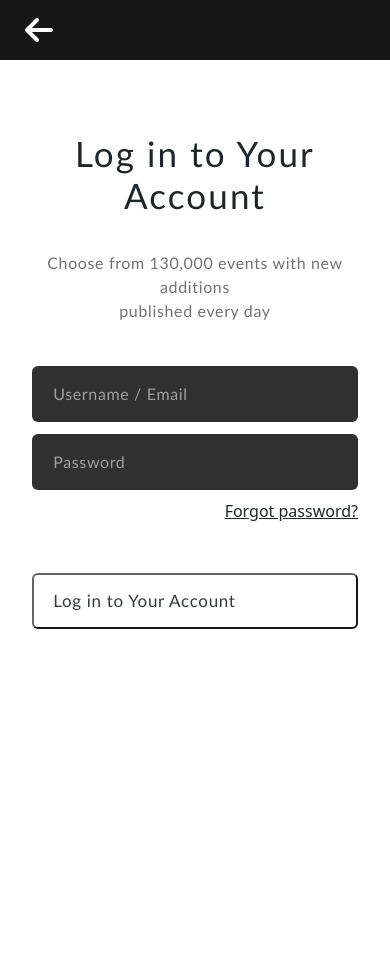
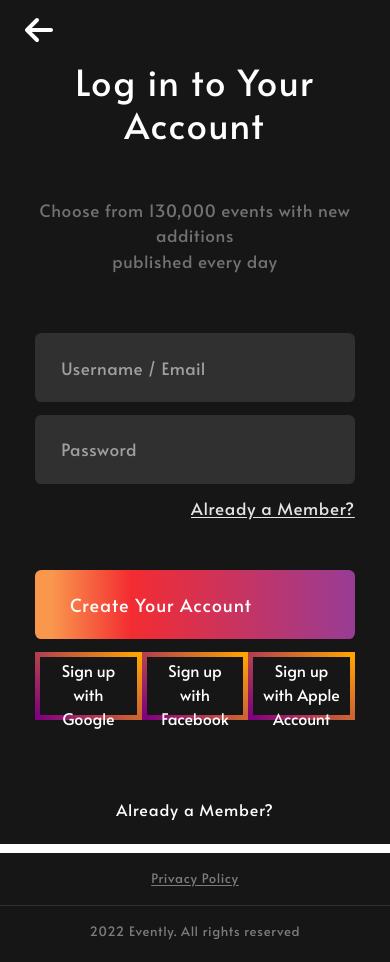
Before and after one commit to FakeTicTac/Eventy-Vue, a Vue app in the folder eventy-vue/: page /login in a window 390 px wide. Before the commit the page ends 844 px from the top, so only its background shows below. Built offline with nearby package versions, Linux system fonts and the light colour scheme.

Commit message:
Mobile SignUp & Login Page Design

```diff
--- a/eventy-vue/src/components/Footer.vue
+++ b/eventy-vue/src/components/Footer.vue
@@ -1,12 +1,12 @@
 
 <template>
 
-  <div class="footer__container">
-    <div class="footer__menu-items">
+  <div class="footer-container">
+    <div class="menu-items">
       <span>Privacy Policy</span>
-      <hr class="footer__menu-delimiter" />
+      <hr class="delimiter" />
     </div>
-    <div class="footer__copyright">
+    <div class="copyright">
       <span>2022 Evently. All rights reserved</span>
     </div>
   </div>
@@ -25,7 +25,7 @@
 
   @import "@/assets/css/variables.css";
 
-  .footer__container {
+  .footer-container {
     display: flex;
     flex-direction: row;
     justify-content: space-between;
@@ -36,55 +36,53 @@
     letter-spacing: var(--base-letter-spacing);
   }
 
-  .footer__menu-delimiter {
+  .delimiter {
     display: none;
   }
 
+  @media (min-width: 768px) {
 
-  @media(min-width: 768px) {
-    .footer__copyright {
-      font-weight: 550;
+    .menu-items {
+      height: 5.5rem;
+      font-weight: normal;
+      width: 50%;
+      padding-top: 2rem;
+      padding-left: 10rem;
+    }
+
+    .copyright {
+      font-weight: normal;
       width: 50%;
       text-align: right;
       padding-top: 2rem;
       padding-right: 10rem;
     }
-
-    .footer__menu-items {
-      height: 5.5rem;
-      font-weight: 550;
-      width: 50%;
-      padding-top: 2rem;
-      padding-left: 10rem;
-    }
   }
 
   @media (max-width: 767px) {
 
-    .footer__container {
+    .footer-container {
       flex-direction: column;
-      height: 8.5rem;
+      margin-top: 2rem;
+      font-size: 13px;
       text-align: center;
     }
 
-    .footer__menu-items {
-      height: 50%;
+    .menu-items {
       padding-top: 1rem;
       text-decoration: underline;
       text-underline-offset: 0.1rem;
-      font-weight: 550;
+      font-weight: normal;
     }
 
-    .footer__menu-delimiter {
+    .delimiter {
       display: flex;
     }
 
-    .footer__copyright {
-      height: 100%;
-      padding-top: 0.3rem;
-      font-weight: 550;
+    .copyright {
+      font-weight: normal;
+      margin-bottom: 1.3rem;
     }
   }
 
-
 </style>
--- a/eventy-vue/src/views/Account/Login.vue
+++ b/eventy-vue/src/views/Account/Login.vue
@@ -1,23 +1,39 @@
 
 <template>
 
-  <div class="login__container">
+  <div class="page__container">
+
     <AuthenticationHeader />
 
-    <div class="login__description">
-      <h1 class="login__description-action">Log in to Your Account</h1>
-      <p class="login__description-promotion">Choose from 130,000 events with new additions<br>published every day</p>
+    <div class="signup__container">
+
+      <div class="signup__description-block">
+        <h1 class="description-block__action">Log in to Your Account</h1>
+        <p class="description-block__promotion">Choose from 130,000 events with new additions<br>published every day</p>
       </div>
-    <div class="login__input-field">
-      <input class="input-field" type="text" placeholder="Username / Email"/>
-      <input class="input-field" type="text" placeholder="Password"/>
+
+      <div class="input__container">
+        <div class="input__fields">
+          <input class="field" type="text" placeholder="Username / Email" />
+          <input class="field" type="text" placeholder="Password" />
+          <span class="already-member-sm">Already a Member?</span>
+          <button class="field input__submit">
+            <span class="text">Create Your Account</span>
+          </button>
         </div>
-    <div class="advanced-option">
-      <p class="option">Forgot password?</p>
+        <div class="social__signup">
+          <button class="field social__signup-item">Sign up with Google</button>
+          <button class="field social__signup-item">Sign up with Facebook</button>
+          <button class="field social__signup-item">Sign up with Apple Account</button>
         </div>
-    <div class="login__submit">
-      <button>Log in to Your Account</button>
       </div>
+
+      <span style="margin-top: 4rem">Already a Member?</span>
+
+    </div>
+
+    <Footer />
+
   </div>
 
 </template>
@@ -34,85 +50,149 @@
 
 <style scoped>
 
-  @import "@/assets/css/variables.css";
+  .page__container {
+    height: 100vh;
+    display: flex;
+    flex-direction: column;
+    background: var(--background-primary);
+    color: var(--text-primary);
+    font-family: var(--base-font-family);
+    letter-spacing: var(--base-letter-spacing);
+  }
+
+  .signup__container {
+    display: flex;
+    flex-direction: column;
+    flex: 1 1 auto;
+    align-items: center;
+    justify-content: center;
+  }
+
+  .signup__description-block {
+    display:flex;
+    flex-direction: column;
+    text-align: center;
+  }
+
+  .description-block__action {
+    font-size: 36px;
+    letter-spacing: 0.11rem;
+  }
+
+  .description-block__promotion {
+    margin-top: 0.6rem;
+    font-size: 19px;
+    color: var(--text-tertiary);
+  }
+
+  .input__container {
+    display: flex;
+    flex-direction: row;
+    justify-content: center;
+  }
+
+  .input__fields {
+    display: flex;
+    flex-direction: column;
+    align-items:center;
+  }
+
+  .social__signup {
+    display: flex;
+    flex-direction: column;
+    margin-left: 8rem;
+  }
+
+  .field {
+    width: 20rem;
+    height: 4.3rem;
+    margin-bottom: 0.8rem;
+    background: var(--background-secondary);
+    border-radius: 0.4rem;
+    border: none;
+    outline: none;
+  }
+
+  ::placeholder {
+    padding-left: 1.5rem;
+    font-size: 17px;
+    letter-spacing: 0.04rem;
+    color: var(--text-placeholder);
+  }
+
+  .already-member-sm {
+    display: none;
+  }
+
+  .input__submit {
+    background: var(--base-gradient);
+    color: var(--text-primary);
+    text-align: start;
+    font-size: 18px;
+    letter-spacing: var(--base-letter-spacing);
+    outline: none;
+  }
+
+  .input__submit > .text {
+    padding-left: 1.8rem;
+  }
+
+  .social__signup-item {
+    background: none;
+    color: var(--text-primary);
+    border: 5px solid;
+    border-image: linear-gradient(45deg, purple, orange) 1;
+  }
 
 
-  .login__container {
-    height: 100vh;
-    background: var(--primary);
+  @media only screen and (max-width: 768px) {
+
+    .signup__description-block {
+      color: var(--text-primary);
     }
 
-  .login__description {
-    display:flex;
-    margin: 0 2em 0 2em;
-    flex-direction: column;
-    text-align: center;
-    margin-top: 4.5rem;
-    color: var(--secondary);
+    .description-block__promotion {
+      margin-top: 2.7rem;
+      letter-spacing: 0.04em;
+      color: var(--text-tertiary);
+      font-size: 17px;
+      font-weight: 500;
     }
 
-  .login__description-action {
-    font-size: 35px;
-    font-weight: 500;
-    letter-spacing: 0.06em;
-    font-family:'Trebuchet MS', 'Lucida Sans Unicode', 'Lucida Grande', 'Lucida Sans', Arial, sans-serif;
+    .input__container {
+      flex-direction: column;
+      margin-top: 2.7rem;
+      margin-left: 2.2rem;
+      margin-right: 2.2rem;
     }
 
-  .login__description-promotion {
-    margin-top: 1.7rem;
-    font-size: 16px;
-    font-weight: 550;
-    letter-spacing: 0.04em;
-    color: #727272;
-    font-family:'Trebuchet MS', 'Lucida Sans Unicode', 'Lucida Grande', 'Lucida Sans', Arial, sans-serif;
+    .social__signup {
+      display: flex;
+      flex-direction: row;
+      margin-left: 0;
     }
 
-  .login__input-field {
-    display: flex;
-    flex-direction: column;
-    margin: 1em 2em 0 2em;
+    .field {
+      width: 100%;
     }
 
-  input::placeholder {
-    color: #A0A0A0;
-    font-weight: 500;
-    letter-spacing: 0.04em;
-    padding-left: 1.2rem;
-    font-family:'Trebuchet MS', 'Lucida Sans Unicode', 'Lucida Grande', 'Lucida Sans', Arial, sans-serif;
+    .already-member-sm {
+      display: block;
+      width: 100%;
+      text-align: end;
+      font-family: var(--base-font-family);
+      letter-spacing: 0.05rem;
+      font-size: 17px;
+      color: var(--text-helpers);
+      font-weight: 400;
+      text-decoration: underline;
+      text-underline-offset: 0.1rem;
     }
 
-  .input-field {
-    margin-top: 0.7em;
-    height: 3.5rem;
-    border-radius: 6px;
-    border: none;
-    background-color: #303030;
+    .input__submit {
+      width: 100%;
+      margin-top: 3rem;
     }
-
-  .login__submit {
-    margin: 3.1em 2em 0 2em;
-  }
-
-  .login__submit > button {
-    height: 3.5rem;
-    width: 100%;
-    border-radius: 6px;
-    background: var(--gradient);
-    color: var(--secondary);
-    padding-left: 1.2rem;
-    text-align: left;
-    font-weight: 500;
-    font-size: 17px;
-    letter-spacing: 0.04em;
-    opacity: 90%;
-    font-family:'Trebuchet MS', 'Lucida Sans Unicode', 'Lucida Grande', 'Lucida Sans', Arial, sans-serif;
-  }
-
-  .advanced-option {
-    color: var(--secondary);
-    margin: 0.6em 2em 0 2em;
-    text-align: right;
-    text-decoration: underline;
   }
 
 </style>
--- a/eventy-vue/src/views/Account/Signup.vue
+++ b/eventy-vue/src/views/Account/Signup.vue
@@ -1,34 +1,51 @@
 
 <template>
 
-  <div class="page__container">
+  <div class="page-container">
 
     <AuthenticationHeader />
 
-    <div class="signup__container">
+    <div class="signup-container">
 
-      <div class="signup__description-block">
-        <h1 class="description-block__action">Sign up For Evently</h1>
-        <p class="description-block__promotion">Choose from 130,000 events with new additions<br>published every day</p>
+      <div class="description-block">
+        <h1 class="action">Sign up For Evently</h1>
+        <p class="promotion">Choose from 130,000 events with new additions<br>published every day</p>
       </div>
 
-      <div class="input__container">
-        <div class="input__fields">
+      <div class="input-block">
+
+        <div class="fields">
           <input class="field" type="text" placeholder="Username / Email" />
           <input class="field" type="text" placeholder="Password" />
           <span class="already-member-sm">Already a Member?</span>
-          <button class="field input__submit">
-            <span class="text">Create Your Account</span>
+          <button class="field submit">
+            <span class="submit-text">Create Your Account</span>
+            <fa icon="arrow-right" class="right-arrow" />
           </button>
         </div>
-        <div class="social__signup">
-          <button class="field">Sign up with Google</button>
-          <button class="field">Sign up with Facebook</button>
-          <button class="field">Sign up with Apple Account</button>
+
+        <div class="strike">
+          <span>or continue with</span>
         </div>
+
+        <div class="social">
+          <button class="field social-item">
+            <fa icon="fa-brands fa-google" class="brand-logo" />
+            <span class="description">Sign up with Google</span>
+          </button>
+          <button class="field social-item">
+            <fa icon="fa-brands fa-facebook-f" class="brand-logo" />
+            <span class="description">Sign up with Facebook</span>
+          </button>
+          <button class="field social-item">
+            <fa icon="fa-brands fa-apple" class="brand-logo" />
+            <span class="description">Sign up with Apple Account</span>
+          </button>
+        </div>
+
       </div>
 
-      <span style="margin-top: 4rem">Already a Member?</span>
+      <span class="already-member-lg">Already a Member?</span>
 
     </div>
 
@@ -40,6 +57,7 @@
 
 
 <script lang="ts">
+
   import AuthenticationHeader from "../../components/account/AuthenticationHeader.vue";
 
   export default { components: { AuthenticationHeader } };
@@ -49,8 +67,8 @@
 
 <style scoped>
 
-  .page__container {
-    height: 100vh;
+  .page-container {
+    min-height: 100vh;
     display: flex;
     flex-direction: column;
     background: var(--background-primary);
@@ -59,7 +77,7 @@
     letter-spacing: var(--base-letter-spacing);
   }
 
-  .signup__container {
+  .signup-container {
     display: flex;
     flex-direction: column;
     flex: 1 1 auto;
@@ -67,42 +85,36 @@
     justify-content: center;
   }
 
-  .signup__description-block {
+  .signup-container > .description-block {
     display:flex;
     flex-direction: column;
     text-align: center;
   }
 
-  .description-block__action {
+  .description-block > .action {
     font-size: 36px;
     letter-spacing: 0.11rem;
   }
 
-  .description-block__promotion {
+  .description-block > .promotion {
     margin-top: 0.6rem;
     font-size: 19px;
     color: var(--text-tertiary);
   }
 
-  .input__container {
+  .signup-container > .input-block {
     display: flex;
     flex-direction: row;
     justify-content: center;
   }
 
-  .input__fields {
+  .input-block > .fields {
     display: flex;
     flex-direction: column;
     align-items:center;
   }
 
-  .social__signup {
-    display: flex;
-    flex-direction: column;
-    margin-left: 8rem;
-  }
-
-  .field {
+  .fields > .field {
     width: 20rem;
     height: 4.3rem;
     margin-bottom: 0.8rem;
@@ -112,18 +124,21 @@
     outline: none;
   }
 
-  ::placeholder {
+  .field::placeholder {
     padding-left: 1.5rem;
     font-size: 17px;
     letter-spacing: 0.04rem;
     color: var(--text-placeholder);
   }
 
-  .already-member-sm {
+  .fields > .already-member-sm {
     display: none;
   }
 
-  .input__submit {
+  .fields > .submit {
+    display: flex;
+    flex-direction: row;
+    align-items: center;
     background: var(--base-gradient);
     color: var(--text-primary);
     text-align: start;
@@ -132,64 +147,156 @@
     outline: none;
   }
 
-  .input__submit > .text {
-    padding-left: 1.8rem;
+  .submit > .submit-text {
+    flex-grow: 1;
   }
 
+  .input-block > .social {
+    display: flex;
+    flex-direction: column;
+    margin-left: 8rem;
+  }
+
+  .social > .social-item {
+    margin: 0 1.2rem 0 1.2rem;
+    background: none;
+    color: var(--text-primary);
+    border: 1px solid;
+    border-image: linear-gradient(45deg, purple, orange) 1;
+  }
+
+  .already-member-lg {
+    display: block;
+  }
+
+  .input-block > .strike {
+    display: none;
+  }
 
   @media only screen and (max-width: 768px) {
 
-    .signup__description-block {
-      margin-top: 5.2rem;
-      color: var(--text-primary);
+    .signup-container {
+      align-items: unset;
+      justify-content: unset;
     }
 
-    .description-block__promotion {
-      margin-top: 2.7rem;
-      letter-spacing: 0.04em;
-      color: var(--text-tertiary);
-      font-size: 17px;
-      font-weight: 500;
+    .description-block > .action {
+      margin-top: 4rem;
+      font-size: 28px;
+      letter-spacing: 0.11rem;
     }
 
-    .input__container {
-      flex-direction: column;
-      margin-top: 2.7rem;
-      margin-left: 2.2rem;
-      margin-right: 2.2rem;
+    .description-block > .promotion {
+      margin-top: 1.9rem;
+      color: var(--text-tertiary);
+      font-size: 13px;
+      font-weight: nor;
+      letter-spacing: 0.04em;
     }
 
-    .social__signup {
-      display: flex;
-      flex-direction: row;
-    }
-
-    .field {
+    .signup-container > .input-block {
+      flex-direction: column;
       width: 100%;
     }
 
-    .already-member-sm {
+    .input-block > .fields {
+      margin: 2.4rem 2.2rem 0 2.2rem;
+    }
+
+    .fields > .field {
+      width: 100%;
+      height: 3.4rem;
+    }
+
+    .field::placeholder {
+      padding-left: 1.3rem;
+      color: var(--text-placeholder);
+      font-size: 13px;
+      letter-spacing: 0.04rem;
+    }
+
+    .fields > .already-member-sm {
       display: block;
       width: 100%;
       text-align: end;
+      color: var(--text-helpers);
       font-family: var(--base-font-family);
+      font-size: 13px;
+      font-weight: lighter;
       letter-spacing: 0.05rem;
-      font-size: 17px;
-      color: var(--text-helpers);
-      font-weight: 400;
       text-decoration: underline;
-      text-underline-offset: 0.1rem;
     }
 
-    .input__submit {
+    .fields > .submit {
       width: 100%;
-      margin-top: 3rem;
+      margin-top: 2.7rem;
     }
-  }
 
-  @media (max-height: 740px) and (min-width: 769px) {
-    .signup__description-block {
+    .submit > .submit-text {
+      margin-left: 1.3rem;
+      font-size: 14px;
+      font-weight: lighter;
+      letter-spacing: 0.06rem;
+    }
 
+    .submit > .right-arrow {
+      margin-right: 1.3rem;
+    }
+
+    .input-block > .strike {
+      display: block;
+      margin: 2rem 2.8rem 0 2.8rem;
+      text-align: center;
+      overflow: hidden;
+      white-space: nowrap;
+    }
+
+    .strike > span {
+      position: relative;
+      display: inline-block;
+      font-size: 13px;
+      font-weight: lighter;
+      color: var(--text-helpers);
+    }
+
+    .strike > span:before,
+    .strike > span:after {
+        content: "";
+        position: absolute;
+        top: 50%;
+        width: 9999px;
+        height: 1px;
+        background: var(--text-helpers);
+    }
+
+    .strike > span:before {
+        right: 100%;
+        margin-right: 1.2rem;
+    }
+
+    .strike > span:after {
+      left: 100%;
+      margin-left: 1.2rem;
+    }
+
+    .input-block > .social {
+      display: flex;
+      flex-direction: row;
+      margin: 2.2rem 0 0 0;
+      justify-content: center;
+    }
+
+    .social-item > .description {
+      display: none;
+    }
+
+    .social-item > .brand-logo {
+      padding: 0.6rem;
+      font-size: 25px;
+    }
+
+    .already-member-lg {
+      display: none;
     }
   }
 
```
Also changed, not shown: eventy-vue/src/components/account/AuthenticationHeader.vue (+5 -5 lines), eventy-vue/src/main.ts (+14 -0 lines). Lines whose indentation alone changed are shown as unchanged.
